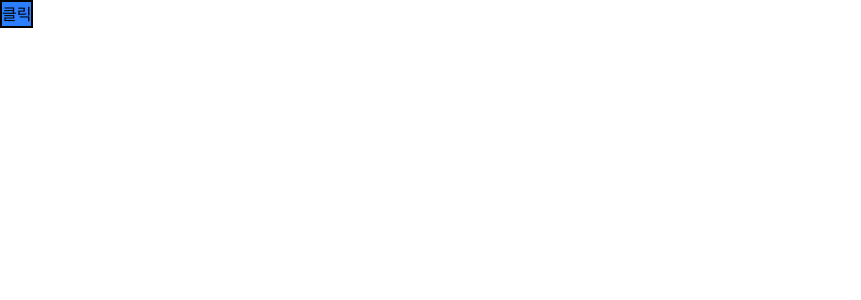
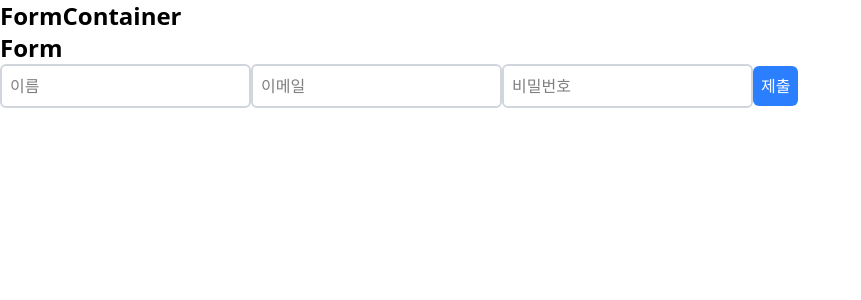
Before and after one commit to qqqkyj/sesac-fullstack-training, a React (Vite) app in the folder react/my-react-app/: page / in a window 1280 px wide. Shown: the top 300 px of the page, without its empty margins (0-861 px from the left). Built offline with nearby package versions, Linux system fonts and the light colour scheme.

Commit message:
react props-function-practice

```diff
--- a/react/my-react-app/src/App.jsx
+++ b/react/my-react-app/src/App.jsx
@@ -1,6 +1,7 @@
 import React from "react";
 import CardContainer from "./components/PropsFunction/CardContainer";
 import Card from "./components/PropsFunction/Card";
+import FormContainer from "./components/PropsFunction/FormContainer";
 
 // 파일과 동일한 함수는 컴포넌트 함수
 // 컴포넌트 함수 : 태그(HTML 문서)를 생성하는 함수
@@ -16,7 +17,7 @@
 	return (
 		<div>
 			{/* 컴포넌트 사용 */}
-			<CardContainer />
+			<FormContainer />
 		</div>
 	);
 }
--- /dev/null
+++ b/react/my-react-app/src/components/PropsFunction/Form.jsx
@@ -0,0 +1,35 @@
+export default function Form({ onSubmit, onChange }) {
+	return (
+		<>
+			<div>
+				<h1 className="text-2xl font-bold">Form</h1>
+			</div>
+			<form onSubmit={(event) => onSubmit(event)}>
+				<input
+					className="border-2 border-gray-300 rounded-md p-2"
+					type="text"
+					name="name"
+					placeholder="이름"
+					onChange={(event) => onChange(event)}
+				/>
+				<input
+					className="border-2 border-gray-300 rounded-md p-2"
+					type="email"
+					name="email"
+					placeholder="이메일"
+					onChange={(event) => onChange(event)}
+				/>
+				<input
+					className="border-2 border-gray-300 rounded-md p-2"
+					type="password"
+					name="password"
+					placeholder="비밀번호"
+					onChange={(event) => onChange(event)}
+				/>
+				<button className="bg-blue-500 text-white rounded-md p-2" type="submit">
+					제출
+				</button>
+			</form>
+		</>
+	);
+}
--- /dev/null
+++ b/react/my-react-app/src/components/PropsFunction/FormContainer.jsx
@@ -0,0 +1,25 @@
+// components/PropsFunction/FormContainer.jsx
+import Form from "./Form";
+
+function handleSubmit(event) {
+	event.preventDefault();
+	const { name, email, password } = event["target"]["elements"];
+
+	alert(
+		`이름: ${name["value"]}, 이메일: ${email["value"]}, 비밀번호: ${password["value"]}`
+	);
+}
+
+function handleChange(event) {
+	console.log(event.target.value);
+}
+
+export default function FormContainer() {
+	return (
+		<>
+			<h1 className="text-2xl font-bold">FormContainer</h1>
+			{/* Form 컴포넌트 배치 */}
+			<Form onSubmit={handleSubmit} onChange={handleChange} />
+		</>
+	);
+}
```
